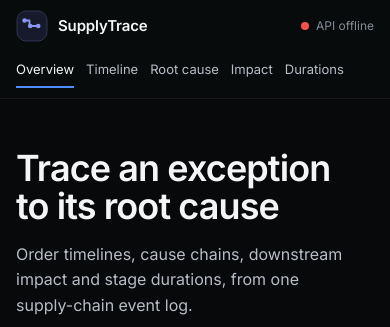
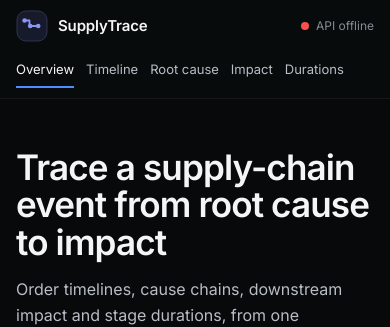
Before and after one commit to JayZee0421/5003-SupplyTrace, a React (Vite) app in the folder frontend/: page / in a window 390 px wide. Shown: the top 327 px of the page. Built offline with nearby package versions, Linux system fonts and the light colour scheme; no server answers.

Commit message:
fix(frontend): state the full trace in the hero headline
Use a supply-chain event and both root cause and impact in the hero, with responsive line breaks that keep supply-chain intact on narrow screens. Updated the home and health screenshots.

```diff
--- a/frontend/src/pages/HomePage.tsx
+++ b/frontend/src/pages/HomePage.tsx
@@ -21,9 +21,11 @@ export function HomePage() {
       <section className="hero">
         <div className="hero__body">
           <h1 className="hero__title">
-            Trace an exception to its{' '}
-            <br />
-            root cause
+            Trace a <span className="nowrap">supply-chain</span>
+            <br className="hero__break-sm" />
+            {' '}event{' '}
+            <br className="hero__break-lg" />
+            from root cause to impact
           </h1>
           <p className="hero__subtitle">
             Order timelines, cause chains, downstream impact and stage durations, from one{' '}
--- a/frontend/src/styles.css
+++ b/frontend/src/styles.css
@@ -836,6 +836,10 @@ button {
   letter-spacing: -0.025em;
 }
 
+.hero__break-sm {
+  display: none;
+}
+
 .hero__subtitle {
   max-width: 680px;
   margin: 16px 0 24px;
@@ -2364,10 +2368,15 @@ a.graph-node:hover {
   }
 
   .hero__title {
+    font-size: clamp(30px, 9vw, 36px);
     text-wrap: balance;
   }
 
-  .hero__title br {
+  .hero__break-sm {
+    display: inline;
+  }
+
+  .hero__break-lg {
     display: none;
   }
 }
```
Also changed, not shown: 6 other files (tests, documents, lock files or other folders).
